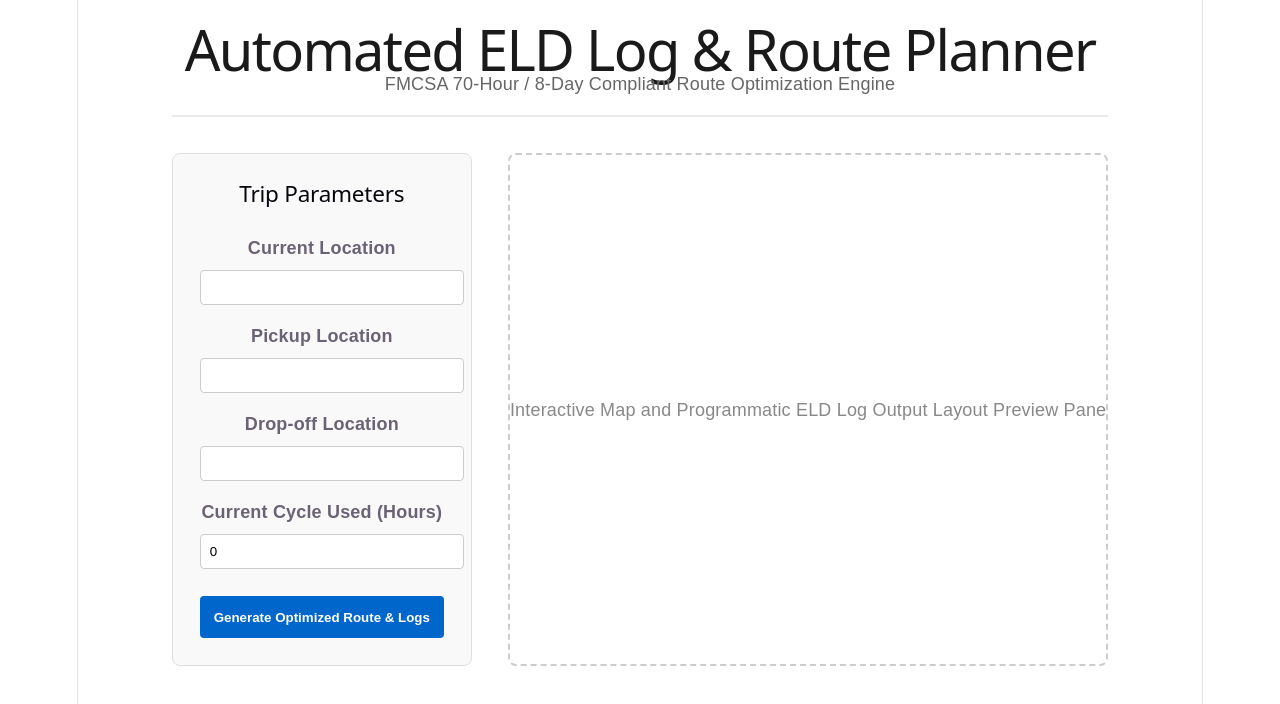
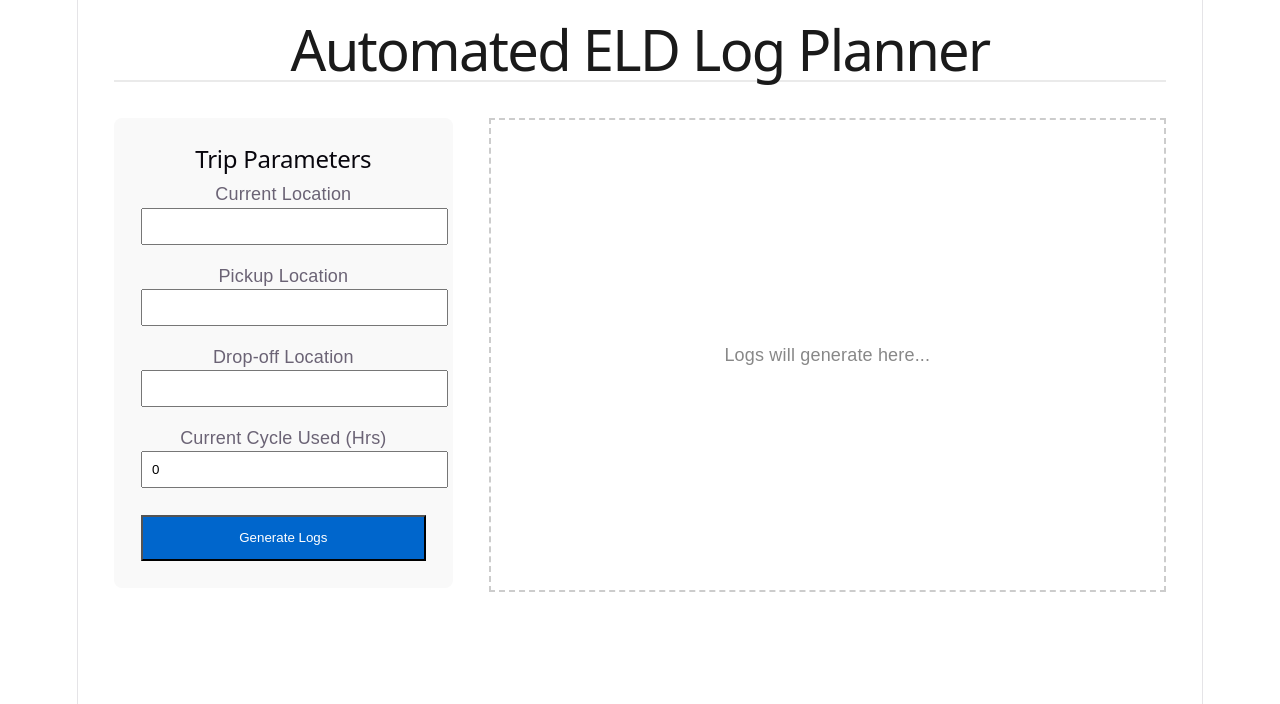
Before and after one commit to acabhishek942/ena-spotter-truck-trips, a React (Vite) app in the folder frontend/: page / in a window 1280 px wide. Shown: the top 704 px of the page. Built offline with nearby package versions, Linux system fonts and the light colour scheme.

Commit message:
feat(frontend): implement Django API bridge and declarative SVG ELD Grid

```diff
--- a/frontend/src/App.tsx
+++ b/frontend/src/App.tsx
@@ -1,5 +1,8 @@
+// frontend/src/App.tsx
 import React, { useState } from 'react';
-import { TripPlannerInput } from './types';
+import { fetchTripPlan, type HOSResponse } from './api';
+import EldLogGrid from './components/EldLogGrid';
+import { type TripPlannerInput } from './types';
 
 export default function App() {
   const [formData, setFormData] = useState<TripPlannerInput>({
@@ -9,6 +12,10 @@ export default function App() {
     currentCycleUsed: 0,
   });
 
+  const [loading, setLoading] = useState(false);
+  const [hosData, setHosData] = useState<HOSResponse | null>(null);
+  const [error, setError] = useState('');
+
   const handleInputChange = (e: React.ChangeEvent<HTMLInputElement>) => {
     const { name, value } = e.target;
     setFormData((prev) => ({
@@ -17,47 +24,70 @@ export default function App() {
     }));
   };
 
-  const handleFormSubmission = (e: React.FormEvent) => {
+  const handleFormSubmission = async (e: React.FormEvent) => {
     e.preventDefault();
-    console.log('Dispatched Telemetry Request to Django Engine:', formData);
-    // API Call pipeline integration hooks will insert here smoothly
+    setLoading(true);
+    setError('');
+
+    try {
+      // For now, we mock the map distance payload. We will replace this with Mapbox/Leaflet data next.
+      const payload = {
+        ...formData,
+        totalMiles: 950.5,
+        totalDrivingHours: 14.5,
+      };
+
+      const data = await fetchTripPlan(payload);
+      setHosData(data);
+    } catch (err: any) {
+      setError(err.message);
+    } finally {
+      setLoading(false);
+    }
   };
 
   return (
     <div style={{ maxWidth: '1200px', margin: '0 auto', padding: '2rem', fontFamily: 'sans-serif' }}>
       <header style={{ borderBottom: '2px solid #eaeaea', paddingBottom: '1rem', marginBottom: '2rem' }}>
-        <h1 style={{ color: '#1a1a1a', margin: 0 }}>Automated ELD Log & Route Planner</h1>
-        <p style={{ color: '#666', margin: '0.5rem 0 0 0' }}>FMCSA 70-Hour / 8-Day Compliant Route Optimization Engine</p>
+        <h1 style={{ color: '#1a1a1a', margin: 0 }}>Automated ELD Log Planner</h1>
       </header>
 
       <main style={{ display: 'grid', gridTemplateColumns: '1fr 2fr', gap: '2rem' }}>
-        <section style={{ backgroundColor: '#f9f9f9', padding: '1.5rem', borderRadius: '8px', border: '1px solid #e0e0e0' }}>
-          <h2 style={{ fontSize: '1.25rem', marginTop: 0, marginBottom: '1.5rem' }}>Trip Parameters</h2>
+        <section style={{ backgroundColor: '#f9f9f9', padding: '1.5rem', borderRadius: '8px' }}>
+          <h2>Trip Parameters</h2>
           <form onSubmit={handleFormSubmission}>
+            {/* Same form inputs as before... */}
             <div style={{ marginBottom: '1rem' }}>
-              <label style={{ display: 'block', fontWeight: 'bold', marginBottom: '0.5rem' }}>Current Location</label>
-              <input type="text" name="currentLocation" value={formData.currentLocation} onChange={handleInputChange} style={{ width: '100%', padding: '0.5rem', borderRadius: '4px', border: '1px solid #ccc' }} required />
+               <label>Current Location</label>
+               <input type="text" name="currentLocation" value={formData.currentLocation} onChange={handleInputChange} style={{ width: '100%', padding: '0.5rem' }} required />
             </div>
             <div style={{ marginBottom: '1rem' }}>
-              <label style={{ display: 'block', fontWeight: 'bold', marginBottom: '0.5rem' }}>Pickup Location</label>
-              <input type="text" name="pickupLocation" value={formData.pickupLocation} onChange={handleInputChange} style={{ width: '100%', padding: '0.5rem', borderRadius: '4px', border: '1px solid #ccc' }} required />
+               <label>Pickup Location</label>
+               <input type="text" name="pickupLocation" value={formData.pickupLocation} onChange={handleInputChange} style={{ width: '100%', padding: '0.5rem' }} required />
             </div>
             <div style={{ marginBottom: '1rem' }}>
-              <label style={{ display: 'block', fontWeight: 'bold', marginBottom: '0.5rem' }}>Drop-off Location</label>
-              <input type="text" name="dropoffLocation" value={formData.dropoffLocation} onChange={handleInputChange} style={{ width: '100%', padding: '0.5rem', borderRadius: '4px', border: '1px solid #ccc' }} required />
+               <label>Drop-off Location</label>
+               <input type="text" name="dropoffLocation" value={formData.dropoffLocation} onChange={handleInputChange} style={{ width: '100%', padding: '0.5rem' }} required />
             </div>
             <div style={{ marginBottom: '1.5rem' }}>
-              <label style={{ display: 'block', fontWeight: 'bold', marginBottom: '0.5rem' }}>Current Cycle Used (Hours)</label>
-              <input type="number" name="currentCycleUsed" min="0" max="70" step="0.25" value={formData.currentCycleUsed} onChange={handleInputChange} style={{ width: '100%', padding: '0.5rem', borderRadius: '4px', border: '1px solid #ccc' }} required />
+               <label>Current Cycle Used (Hrs)</label>
+               <input type="number" name="currentCycleUsed" min="0" step="0.25" value={formData.currentCycleUsed} onChange={handleInputChange} style={{ width: '100%', padding: '0.5rem' }} required />
             </div>
-            <button type="submit" style={{ width: '100%', padding: '0.75rem', backgroundColor: '#0066cc', color: '#fff', fontWeight: 'bold', border: 'none', borderRadius: '4px', cursor: 'pointer' }}>
-              Generate Optimized Route & Logs
+            <button type="submit" disabled={loading} style={{ width: '100%', padding: '0.75rem', backgroundColor: '#0066cc', color: '#fff' }}>
+              {loading ? 'Calculating Route...' : 'Generate Logs'}
             </button>
           </form>
+          {error && <p style={{ color: 'red', marginTop: '1rem' }}>{error}</p>}
         </section>
 
-        <section style={{ border: '2px dashed #ccc', borderRadius: '8px', display: 'flex', alignItems: 'center', justifyContent: 'center', color: '#888' }}>
-          Interactive Map and Programmatic ELD Log Output Layout Preview Pane
+        <section>
+          {hosData ? (
+             <EldLogGrid timeline={hosData.timeline} />
+          ) : (
+             <div style={{ border: '2px dashed #ccc', height: '100%', minHeight: '300px', display: 'flex', alignItems: 'center', justifyContent: 'center', color: '#888' }}>
+               Logs will generate here...
+             </div>
+          )}
         </section>
       </main>
     </div>
--- /dev/null
+++ b/frontend/src/api.ts
@@ -0,0 +1,29 @@
+// frontend/src/api.ts
+
+export interface HOSResponse {
+  status: string;
+  cycle_remaining: number;
+  timeline: Array<{
+    line: number; // 1: Off-Duty, 2: Sleeper, 3: Driving, 4: On-Duty
+    duration: number; // in hours
+    location: string;
+    description: string;
+  }>;
+}
+
+export const fetchTripPlan = async (payload: any): Promise<HOSResponse> => {
+  const response = await fetch('http://127.0.0.1:8000/api/v1/trips/plan/', {
+    method: 'POST',
+    headers: {
+      'Content-Type': 'application/json',
+    },
+    body: JSON.stringify(payload),
+  });
+
+  if (!response.ok) {
+    const errorData = await response.json();
+    throw new Error(errorData.error || 'Failed to fetch trip plan');
+  }
+
+  return response.json();
+};
--- /dev/null
+++ b/frontend/src/components/EldLogGrid.tsx
@@ -0,0 +1,90 @@
+import React from 'react';
+
+interface TimelineEvent {
+  line: number;
+  duration: number;
+  location: string;
+  description: string;
+}
+
+interface EldLogGridProps {
+  timeline: TimelineEvent[];
+}
+
+export default function EldLogGrid({ timeline }: EldLogGridProps) {
+  // SVG Coordinate Math
+  const ROW_HEIGHT = 40;
+  const HOUR_WIDTH = 40; // 24 hours = 960px total width
+  const TOTAL_WIDTH = 24 * HOUR_WIDTH;
+
+  // Generate the path coordinates for the continuous line
+  const generatePath = () => {
+    let currentX = 0;
+    let pathString = '';
+
+    timeline.forEach((event, index) => {
+      const segmentWidth = event.duration * HOUR_WIDTH;
+      // Lines are 1-indexed (1=Off-Duty, 4=On-Duty), so we offset for the Y coordinate
+      const currentY = (event.line - 1) * ROW_HEIGHT + (ROW_HEIGHT / 2);
+
+      if (index === 0) {
+        // Start the path
+        pathString += `M ${currentX} ${currentY} `;
+      } else {
+        // Draw vertical transition line to the new row before drawing the horizontal line
+        pathString += `V ${currentY} `;
+      }
+
+      // Draw horizontal line for the duration of the event
+      currentX += segmentWidth;
+      pathString += `H ${currentX} `;
+    });
+
+    return pathString;
+  };
+
+  return (
+    <div style={{ overflowX: 'auto', background: '#fff', padding: '1rem', border: '1px solid #ccc' }}>
+      <h3 style={{ marginTop: 0 }}>Automated Driver's Daily Log (RODS)</h3>
+
+      <div style={{ display: 'flex' }}>
+        {/* Row Labels */}
+        <div style={{ width: '120px', display: 'flex', flexDirection: 'column', fontWeight: 'bold', fontSize: '0.85rem', color: '#333' }}>
+          <div style={{ height: ROW_HEIGHT, display: 'flex', alignItems: 'center' }}>1: Off-Duty</div>
+          <div style={{ height: ROW_HEIGHT, display: 'flex', alignItems: 'center' }}>2: Sleeper Berth</div>
+          <div style={{ height: ROW_HEIGHT, display: 'flex', alignItems: 'center' }}>3: Driving</div>
+          <div style={{ height: ROW_HEIGHT, display: 'flex', alignItems: 'center' }}>4: On-Duty</div>
+        </div>
+
+        {/* The SVG Grid and Graph */}
+        <svg width={TOTAL_WIDTH} height={ROW_HEIGHT * 4} style={{ border: '2px solid #333', backgroundColor: '#fdfdfd' }}>
+
+          {/* Draw Grid Lines (Hours) */}
+          {[...Array(25)].map((_, i) => (
+            <line key={`v-${i}`} x1={i * HOUR_WIDTH} y1={0} x2={i * HOUR_WIDTH} y2={ROW_HEIGHT * 4} stroke="#e0e0e0" strokeWidth={1} />
+          ))}
+
+          {/* Draw Grid Lines (Rows) */}
+          {[1, 2, 3].map((i) => (
+            <line key={`h-${i}`} x1={0} y1={i * ROW_HEIGHT} x2={TOTAL_WIDTH} y2={i * ROW_HEIGHT} stroke="#e0e0e0" strokeWidth={1} />
+          ))}
+
+          {/* Draw the HOS Tracking Path */}
+          <path d={generatePath()} fill="none" stroke="#0000cc" strokeWidth={4} strokeLinejoin="round" />
+        </svg>
+      </div>
+
+      {/* Render the Remarks/Geo-Tags Below */}
+      <div style={{ marginTop: '1rem', fontSize: '0.85rem' }}>
+        <strong>Remarks & Geo-Tags:</strong>
+        <ul style={{ paddingLeft: '1.2rem', color: '#555' }}>
+          {timeline.map((event, i) => (
+            <li key={i}>
+              <em>{event.duration}hrs on Line {event.line}:</em> {event.location} - {event.description}
+            </li>
+          ))}
+        </ul>
+      </div>
+    </div>
+  );
+}
```
